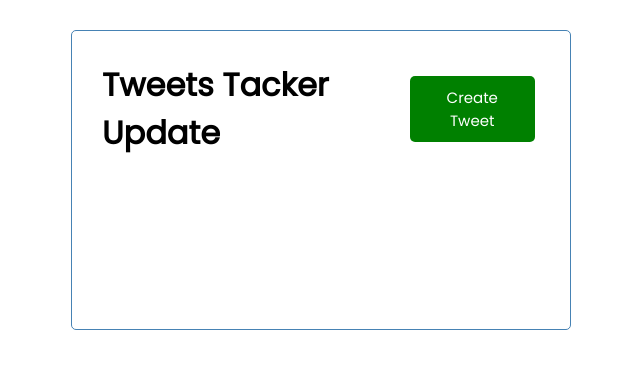
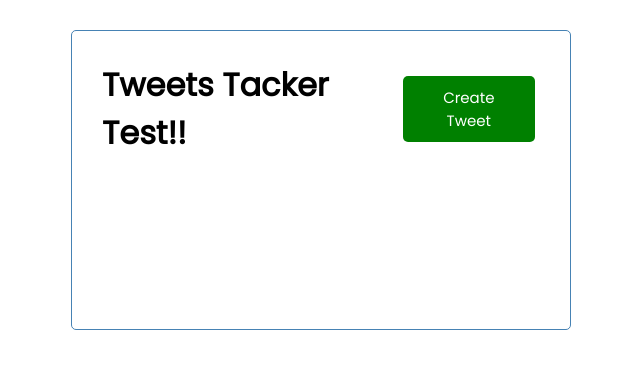
Before and after one commit to jeanwang2dev/fullstack-js-app-frontend, a Vue app: page / in a window 1280 px wide. Shown: the top 368 px of the page, without its empty margins (319-959 px from the left). Built offline with nearby package versions, Linux system fonts and the light colour scheme; no server answers.

Commit message:
update app title again

```diff
--- a/src/App.vue
+++ b/src/App.vue
@@ -1,7 +1,7 @@
 <template>
   <div class="container">
     <Header @toggle-create-tweet="toggleCreateTweet"
-            title="Tweets Tacker Update"
+            title="Tweets Tacker Test!!"
             :showCreateTweet="showCreateTweet" />
     <div v-show="showCreateTweet">
       <CreateTweet @add-tweet="createTweet"/>
```
